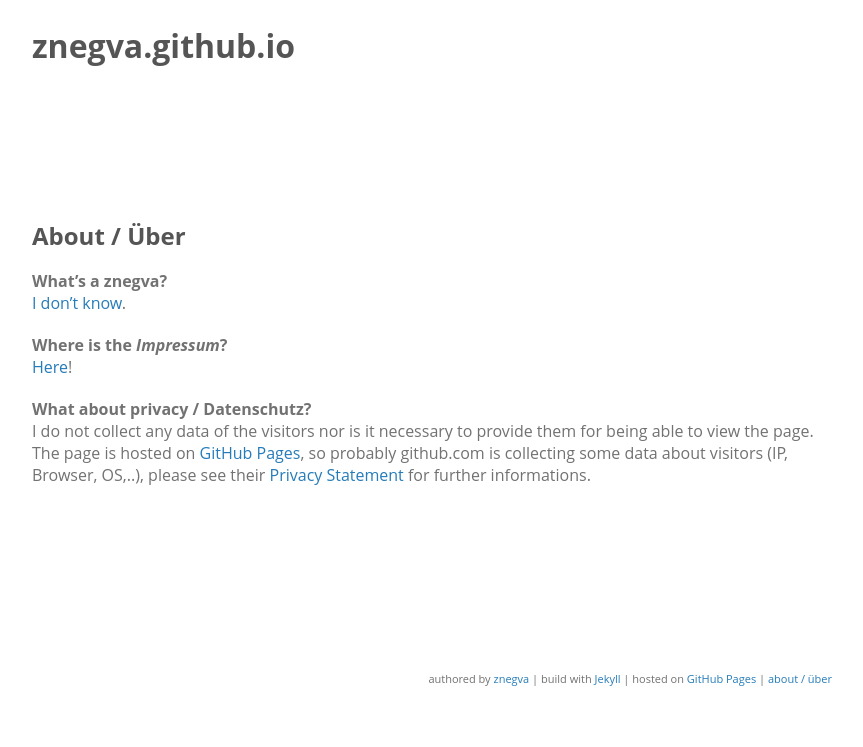
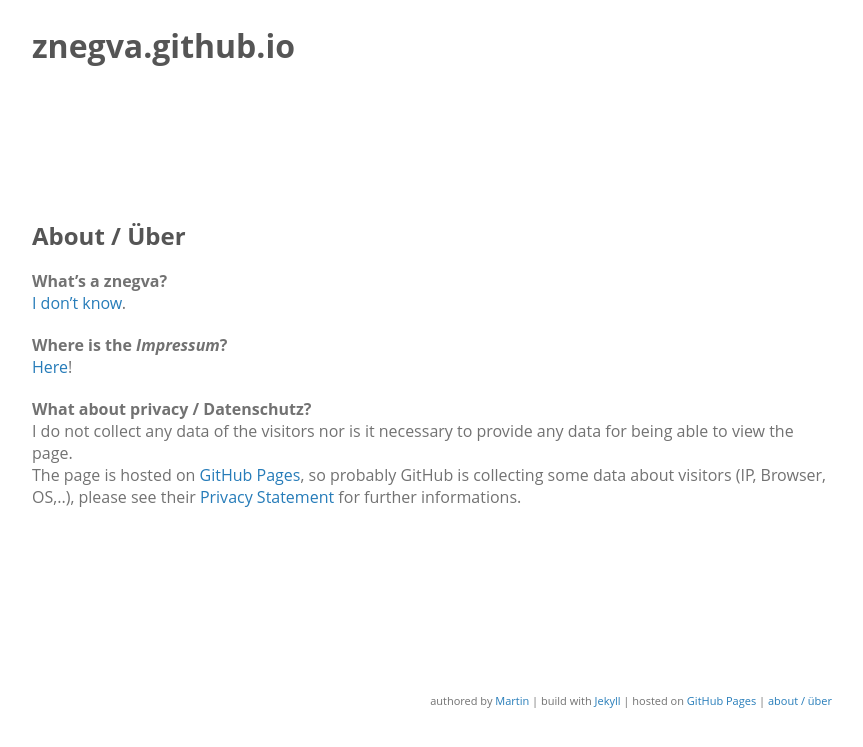
Before and after one commit to znegva/znegva.github.io, a Jekyll site: the page built from about.md, in a window 1280 px wide. Shown: the top 747 px of the page, without its empty margins (208-1071 px from the left). Built offline with Jekyll 4.4.1, drawn with Linux system fonts in a browser that asks for light colours; the repository's description, which GitHub fills in, is left out; our own code applies the rules of GitHub Pages for plain Markdown files.

Commit message:
fix: Add Author name to be used in footer

```diff
--- a/_config.yml
+++ b/_config.yml
@@ -1,2 +1,3 @@
 #description: 'Just some znegva things'
 description: ''
+author: 'Martin'
--- a/about.md
+++ b/about.md
@@ -14,9 +14,9 @@ __Where is the _Impressum_?__
 
 __What about privacy / Datenschutz?__
 I do not collect any data of the visitors nor
-is it necessary to provide them for being able to view the page.
+is it necessary to provide any data for being able to view the page.
 The page is hosted on [GitHub Pages](https://pages.github.com/), so probably
-github.com is collecting some data about visitors (IP, Browser, OS,..), please
+GitHub is collecting some data about visitors (IP, Browser, OS,..), please
 see their
 [Privacy Statement](https://help.github.com/articles/github-privacy-statement/)
 for further informations.
```
